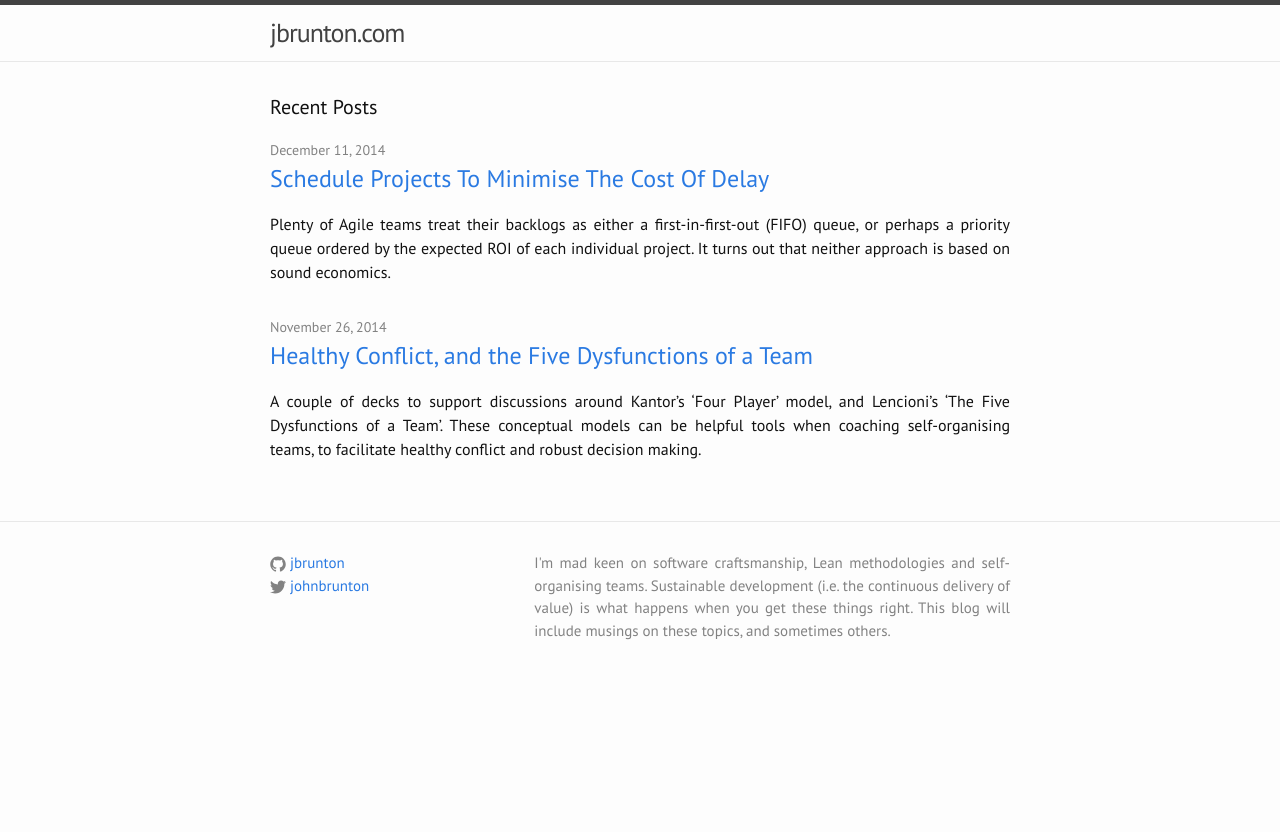
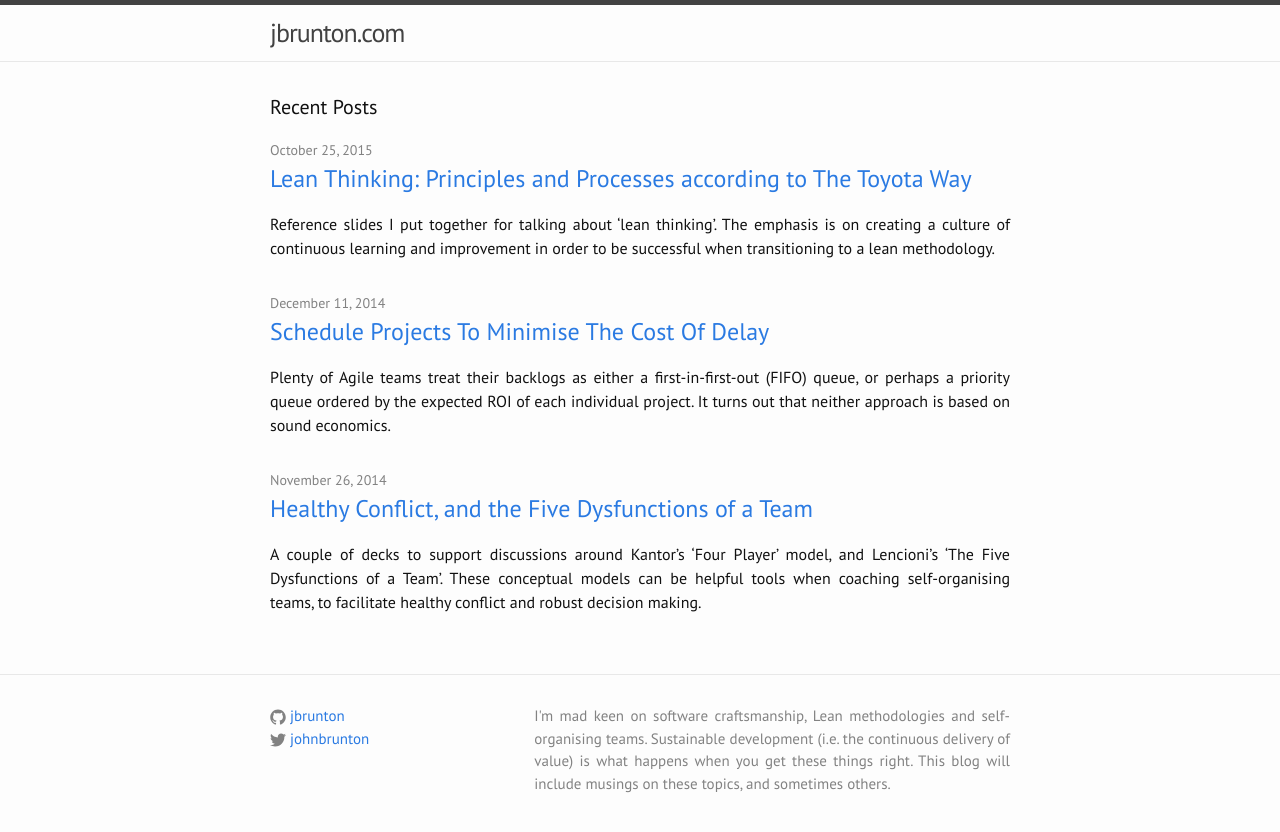
Before and after one commit to jbrunton/jbrunton.com, a Jekyll site: the page built from index.html, in a window 1280 px wide. Shown: the top 832 px of the page. Built offline with Jekyll 4.4.1, drawn with Linux system fonts in a browser that asks for light colours; nearby versions of some CDN libraries.

Commit message:
add lean thinking post

```diff
--- a/_posts/2014-12-11-schedule-projects-minimise-cost-delay.md
+++ b/_posts/2014-12-11-schedule-projects-minimise-cost-delay.md
@@ -2,7 +2,10 @@
 layout: post
 title:  "Schedule Projects To Minimise The Cost Of Delay"
 date:   2014-12-11
-categories: "cost of delay"
+category: lean
+tags:
+  - cost of delay
+  - lean
 ---
 Plenty of Agile teams treat their backlogs as either a first-in-first-out (FIFO) queue, or perhaps a priority queue ordered by the expected ROI of each individual project. It turns out that neither approach is based on sound economics.
 
--- /dev/null
+++ b/_posts/2015-25-10-lean-thinking-principles-processes-toyota-way.md
@@ -0,0 +1,12 @@
+---
+layout: post
+title:  "Lean Thinking: Principles and Processes according to The Toyota Way"
+date:   2015-10-25
+category: lean
+tags:
+  - lean
+  - the toyota way
+---
+Reference slides I put together for talking about 'lean thinking'. The emphasis is on creating a culture of continuous learning and improvement in order to be successful when transitioning to a lean methodology.
+
+<script async class="speakerdeck-embed" data-id="00278ce003080132e20d2e525608c217" data-ratio="1.33333333333333" src="//speakerdeck.com/assets/embed.js"></script>
```
Also changed, not shown: _posts/2014-11-26-healthy-conflict-five-dysfunctions-team.md (+3 -2 lines).
